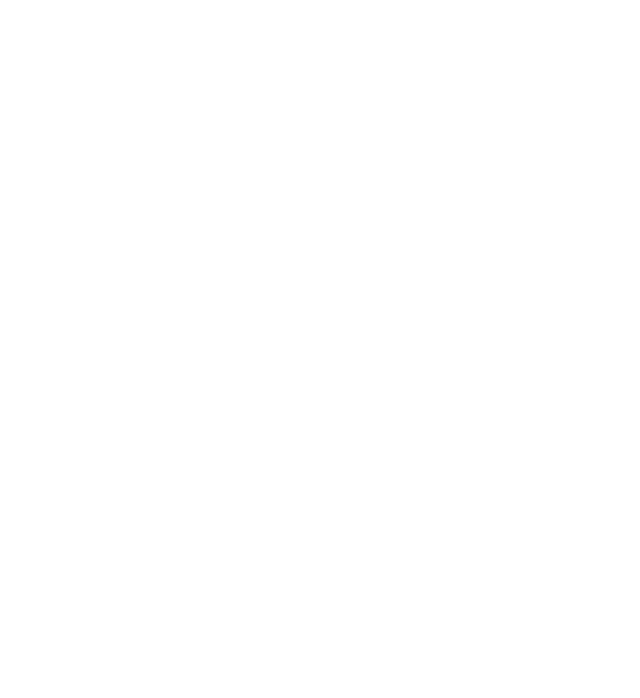
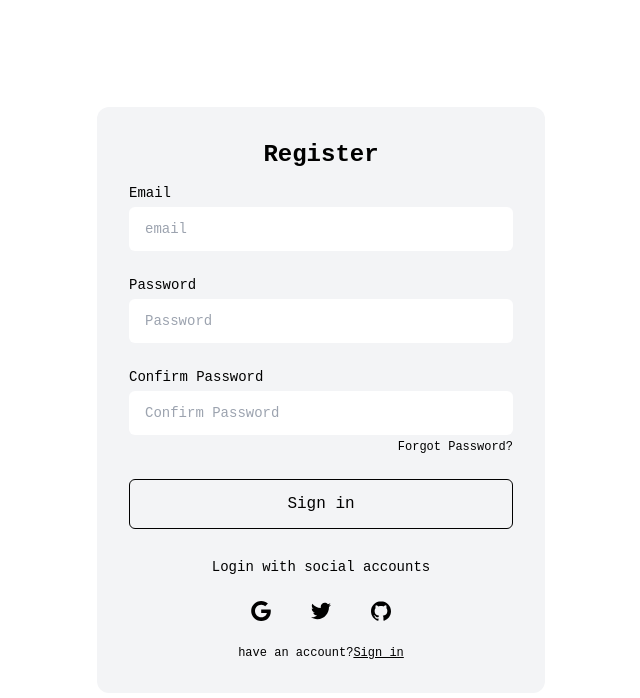
Before and after one commit to Maleekabd/grecory-shop, a React (Vite) app: page /signup in a window 1280 px wide. Before the commit this address had no page. Shown: the top 698 px of the page, without its empty margins (319-959 px from the left). Built offline with nearby package versions, Linux system fonts and the light colour scheme.

Commit message:
new feature added : signup

```diff
--- a/package.json
+++ b/package.json
@@ -10,11 +10,14 @@
     "preview": "vite preview"
   },
   "dependencies": {
+    "@reduxjs/toolkit": "^2.2.6",
     "formik": "^2.4.6",
     "react": "^18.3.1",
     "react-dom": "^18.3.1",
     "react-icons": "^5.2.1",
+    "react-redux": "^9.1.2",
     "react-router-dom": "^6.24.1",
+    "redux": "^5.0.1",
     "slugify": "^1.6.6",
     "swiper": "^11.1.5"
   },
--- a/src/App.jsx
+++ b/src/App.jsx
@@ -7,12 +7,14 @@
 import ProductById from "./components/Products/ProductById";
 import Login from "./Pages/login";
 import Category from "./components/Category/Category";
+import Register from "./Pages/signup";
 
 const App = () => {
   return (
     <BrowserRouter>
       <Routes>
         <Route path="/login" element={<Login />} />
+        <Route path="/signup" element={<Register />} />
         <Route
           path="/"
           element={
--- /dev/null
+++ b/src/Pages/signup.jsx
@@ -0,0 +1,120 @@
+import { useFormik } from "formik";
+
+const Register = () => {
+  const formik = useFormik({
+    initialValues: {
+      email: "",
+      password: "",
+      confirmPassword: "",
+    },
+    onSubmit: (values) => {
+      alert(JSON.stringify(values, null, 2));
+    },
+  });
+
+
+  console.log(formik.values)
+
+  return (
+    <div className="w-full flex items-center justify-center h-screen">
+      <div className="bg-gray-100 w-full max-w-md p-8 space-y-3 rounded-xl dark:bg-gray-50 dark:text-gray-800">
+        <h1 className="text-2xl font-bold text-center">Register</h1>
+        <form noValidate="" action="" className="space-y-6">
+          <div className="space-y-1 text-sm">
+            <label htmlFor="email" className="block dark:text-gray-600">
+              Email
+            </label>
+            <input
+              type="text"
+              name="email"
+              id="email"
+              placeholder="email"
+              onChange={formik.handleChange}
+              className="w-full px-4 py-3 rounded-md dark:border-gray-300 dark:bg-gray-50 dark:text-gray-800 focus:dark:border-violet-600"
+            />
+          </div>
+          <div className="space-y-1 text-sm">
+            <label htmlFor="password" className="block dark:text-gray-600">
+              Password
+            </label>
+            <input
+              type="password"
+              name="password"
+              id="password"
+              placeholder="Password"
+              onChange={formik.handleChange}
+              className="w-full px-4 py-3 rounded-md dark:border-gray-300 dark:bg-gray-50 dark:text-gray-800 focus:dark:border-violet-600"
+            />
+          </div>
+          <div className="space-y-1 text-sm">
+            <label htmlFor="confirmPassword">Confirm Password</label>
+            <input
+              type="password"
+              id="confirmPassword"
+              name="confirmPassword"
+              onChange={formik.handleChange}
+              placeholder="Confirm Password"
+              className="w-full px-4 py-3 rounded-md dark:border-gray-300 dark:bg-gray-50 dark:text-gray-800 focus:dark:border-violet-600"
+            />
+            <div className="flex justify-end text-xs dark:text-gray-600">
+              <a rel="noopener noreferrer" href="#">
+                Forgot Password?
+              </a>
+            </div>
+          </div>
+          <button className="block w-full p-3 text-center border border-black hover:bg-emerald-200 hover:text-white hover:border-emerald-200 rounded-md dark:text-gray-50 dark:bg-violet-600">
+            Sign in
+          </button>
+        </form>
+        <div className="flex items-center pt-4 space-x-1">
+          <div className="flex-1 h-px sm:w-16 dark:bg-gray-300"></div>
+          <p className="px-3 text-sm dark:text-gray-600">
+            Login with social accounts
+          </p>
+          <div className="flex-1 h-px sm:w-16 dark:bg-gray-300"></div>
+        </div>
+        <div className="flex justify-center space-x-4">
+          <button aria-label="Log in with Google" className="p-3 rounded-sm">
+            <svg
+              xmlns="http://www.w3.org/2000/svg"
+              viewBox="0 0 32 32"
+              className="w-5 h-5 fill-current"
+            >
+              <path d="M16.318 13.714v5.484h9.078c-0.37 2.354-2.745 6.901-9.078 6.901-5.458 0-9.917-4.521-9.917-10.099s4.458-10.099 9.917-10.099c3.109 0 5.193 1.318 6.38 2.464l4.339-4.182c-2.786-2.599-6.396-4.182-10.719-4.182-8.844 0-16 7.151-16 16s7.156 16 16 16c9.234 0 15.365-6.49 15.365-15.635 0-1.052-0.115-1.854-0.255-2.651z"></path>
+            </svg>
+          </button>
+          <button aria-label="Log in with Twitter" className="p-3 rounded-sm">
+            <svg
+              xmlns="http://www.w3.org/2000/svg"
+              viewBox="0 0 32 32"
+              className="w-5 h-5 fill-current"
+            >
+              <path d="M31.937 6.093c-1.177 0.516-2.437 0.871-3.765 1.032 1.355-0.813 2.391-2.099 2.885-3.631-1.271 0.74-2.677 1.276-4.172 1.579-1.192-1.276-2.896-2.079-4.787-2.079-3.625 0-6.563 2.937-6.563 6.557 0 0.521 0.063 1.021 0.172 1.495-5.453-0.255-10.287-2.875-13.52-6.833-0.568 0.964-0.891 2.084-0.891 3.303 0 2.281 1.161 4.281 2.916 5.457-1.073-0.031-2.083-0.328-2.968-0.817v0.079c0 3.181 2.26 5.833 5.26 6.437-0.547 0.145-1.131 0.229-1.724 0.229-0.421 0-0.823-0.041-1.224-0.115 0.844 2.604 3.26 4.5 6.14 4.557-2.239 1.755-5.077 2.801-8.135 2.801-0.521 0-1.041-0.025-1.563-0.088 2.917 1.86 6.36 2.948 10.079 2.948 12.067 0 18.661-9.995 18.661-18.651 0-0.276 0-0.557-0.021-0.839 1.287-0.917 2.401-2.079 3.281-3.396z"></path>
+            </svg>
+          </button>
+          <button aria-label="Log in with GitHub" className="p-3 rounded-sm">
+            <svg
+              xmlns="http://www.w3.org/2000/svg"
+              viewBox="0 0 32 32"
+              className="w-5 h-5 fill-current"
+            >
+              <path d="M16 0.396c-8.839 0-16 7.167-16 16 0 7.073 4.584 13.068 10.937 15.183 0.803 0.151 1.093-0.344 1.093-0.772 0-0.38-0.009-1.385-0.015-2.719-4.453 0.964-5.391-2.151-5.391-2.151-0.729-1.844-1.781-2.339-1.781-2.339-1.448-0.989 0.115-0.968 0.115-0.968 1.604 0.109 2.448 1.645 2.448 1.645 1.427 2.448 3.744 1.74 4.661 1.328 0.14-1.031 0.557-1.74 1.011-2.135-3.552-0.401-7.287-1.776-7.287-7.907 0-1.751 0.62-3.177 1.645-4.297-0.177-0.401-0.719-2.031 0.141-4.235 0 0 1.339-0.427 4.4 1.641 1.281-0.355 2.641-0.532 4-0.541 1.36 0.009 2.719 0.187 4 0.541 3.043-2.068 4.381-1.641 4.381-1.641 0.859 2.204 0.317 3.833 0.161 4.235 1.015 1.12 1.635 2.547 1.635 4.297 0 6.145-3.74 7.5-7.296 7.891 0.556 0.479 1.077 1.464 1.077 2.959 0 2.14-0.020 3.864-0.020 4.385 0 0.416 0.28 0.916 1.104 0.755 6.4-2.093 10.979-8.093 10.979-15.156 0-8.833-7.161-16-16-16z"></path>
+            </svg>
+          </button>
+        </div>
+        <p className="text-xs text-center sm:px-6 dark:text-gray-600">
+          have an account?
+          <a
+            rel="noopener noreferrer"
+            href="#"
+            className="underline dark:text-gray-800"
+          >
+            Sign in
+          </a>
+        </p>
+      </div>
+    </div>
+  );
+};
+
+export default Register;
--- a/src/components/ProductByCategory/ProductByCategory.jsx
+++ b/src/components/ProductByCategory/ProductByCategory.jsx
@@ -15,11 +15,11 @@
   return (
     <section className="h-auto">
       <div className="p-5">
-        <div className="m-10">
-          <h2 className="pb-5 text-3xl">
+        <div className="min-[320px]:mx-auto md:m-10 lg:m-10">
+          <h2 className="pb-5 min-[320px]:text-md min-[320px]:font-bold lg:text-3xl">
             {formattedCategory.toLocaleUpperCase()}
           </h2>
-          <div className="grid grid-cols-5 gap-4">
+          <div className="flex flex-wrap min-[320px]:gap-2 md:gap-4 lg:gap-4">
             {filteredProducts.map((product) => (
               <Link
                 to={`/category/${slugify(product.category, {
@@ -27,13 +27,13 @@
                   strict: true,
                 })}/${slugify(product.name, { lower: true })}`}
                 key={product.id}
-                className="hover:shadow-xl rounded-md flex justify-between flex-col h-auto relative border"
+                className="hover:shadow-xl rounded-md flex lg:justify-between flex-col h-auto relative border"
               >
                 {/* <div className="flex flex-col items-start">
                   <figure className="w-full"> */}
                 <img
                   className="object-cover rounded-md"
-                  style={{ height: "150px" }}
+                  style={{ width: "150px", height: "150px" }}
                   src={product.image}
                   alt={product.name}
                 />
```
Also changed, not shown: src/components/Products/ProductById.jsx (+35 -7 lines), 1 other file (tests, documents, lock files or other folders).
